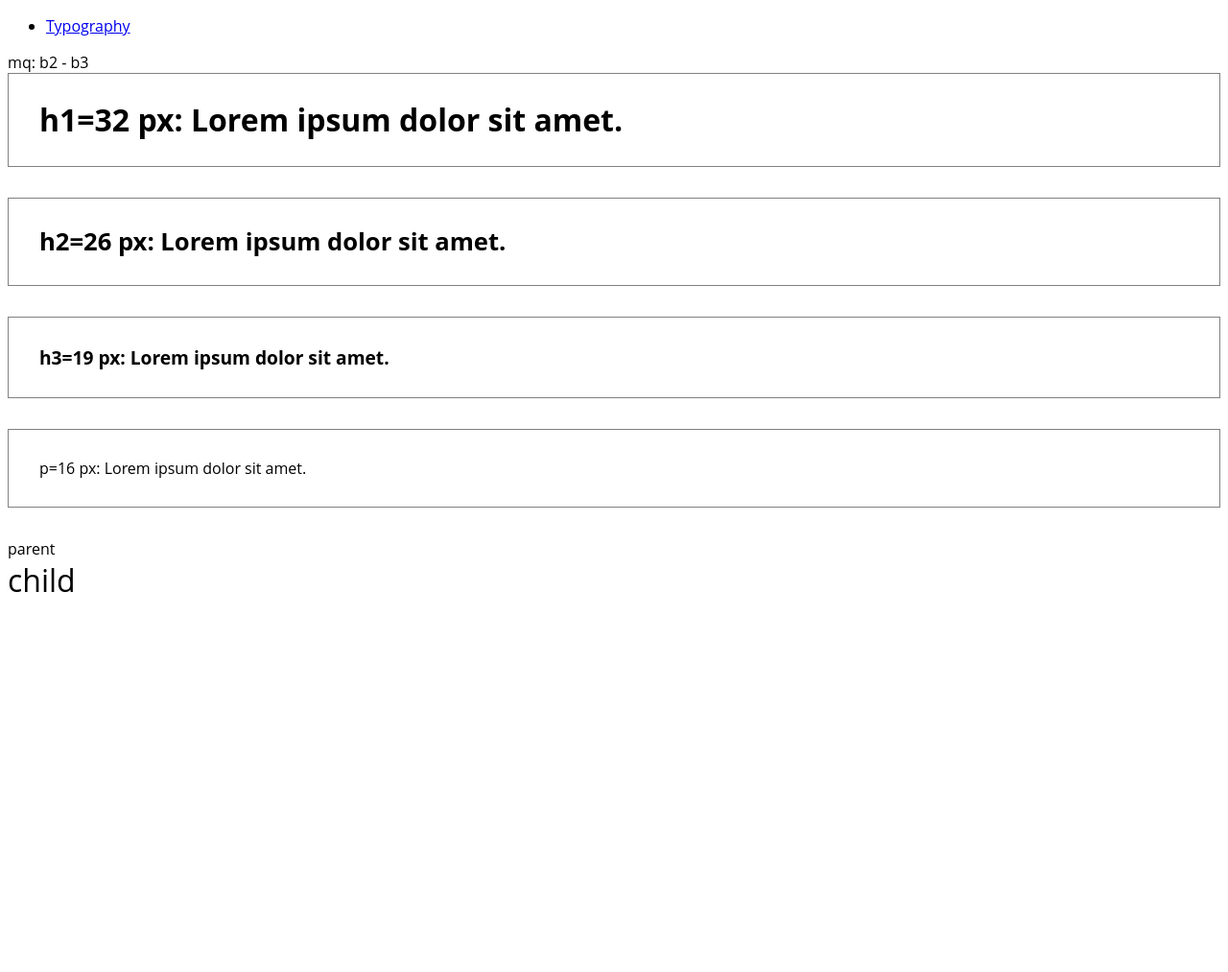
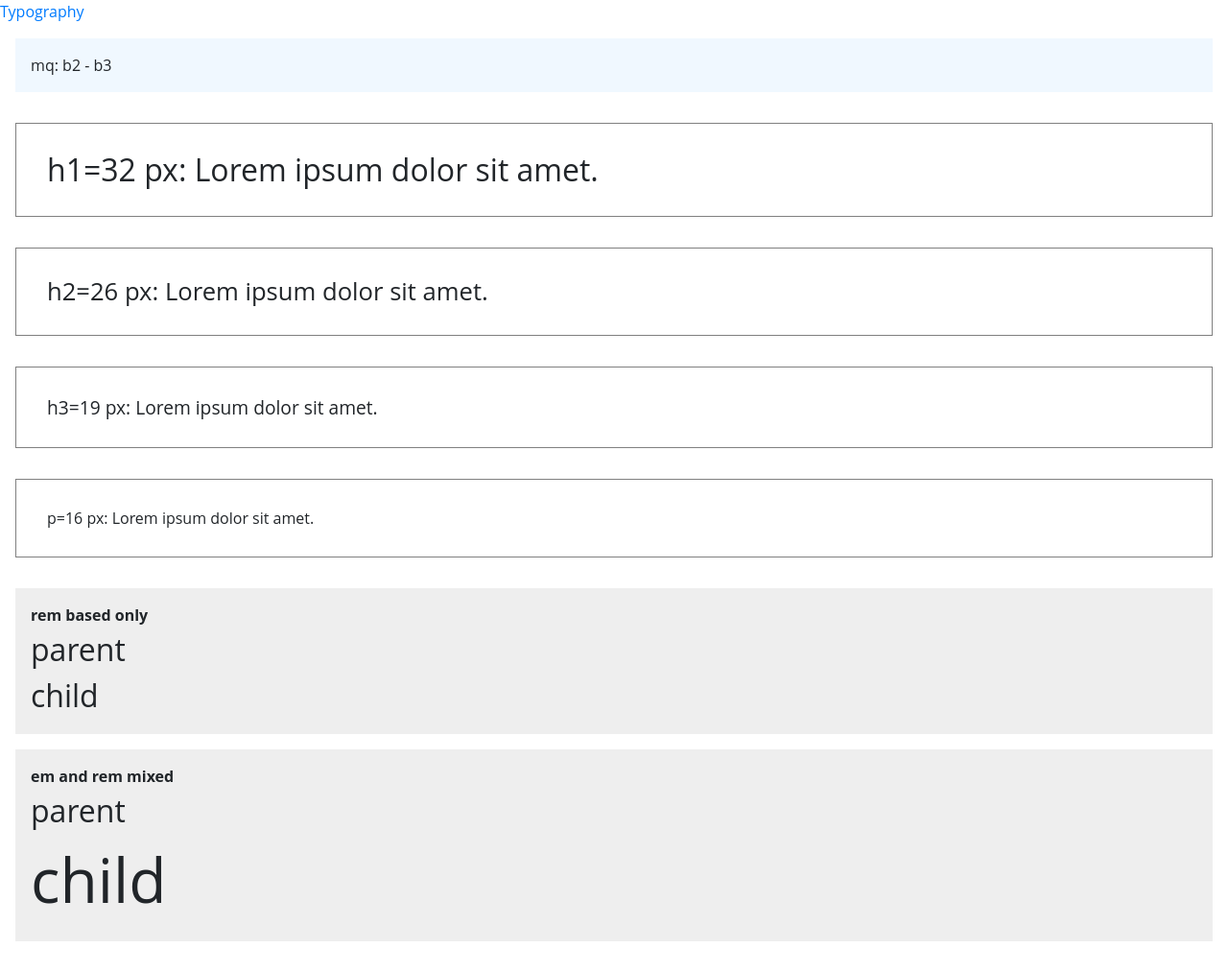
Before and after one commit to miss-emenems/Sandbox, a PHP site: page /typography.php in a window 1280 px wide. Shown: the whole page at 96% size. Before the commit the page ends 617 px from the top, so only its background shows below. Run offline with PHP 8.4, Linux system fonts and the light colour scheme.

Commit message:
font sizes em/rem test with bootstrap

```diff
--- a/css/style.css
+++ b/css/style.css
@@ -1,5 +1,10 @@
 body {
   font-family: "Open Sans", Sans-Serif, Helvetica; }
+
+.mq-info {
+  padding: 1rem;
+  background-color: aliceblue;
+  margin-bottom: 2rem; }
 
 @media (max-width: 46.24em) {
   .mq-info span:after {
@@ -13,6 +18,9 @@ body {
 @media (min-width: 81.25em) {
   .mq-info span:after {
     content: '> b3'; } }
+
+.test-body {
+  padding: 1rem; }
 
 @media (max-width: 46.24em) {
   html {
@@ -49,9 +57,19 @@ h1, h2, h3, p {
   border: 1px solid grey;
   margin-bottom: 2rem; }
 
-.parent {
-  font-size: 1rem; }
-  .parent .child {
+.scale {
+  margin-bottom: 1em;
+  background: #eee;
+  padding: 1em; }
+
+.rem .parent {
+  font-size: 2rem; }
+  .rem .parent .child {
+    font-size: 2rem; }
+
+.em .parent {
+  font-size: 2rem; }
+  .em .parent .child {
     font-size: 2em; }
 
 /*# sourceMappingURL=style.css.map */
--- a/head.php
+++ b/head.php
@@ -3,6 +3,7 @@
 <head>
     <meta charset="utf-8" />
     <meta name="viewport" content="width=device-width, initial-scale=1.0" />
+    <link rel="stylesheet" href="https://maxcdn.bootstrapcdn.com/bootstrap/4.0.0-beta/css/bootstrap.min.css" integrity="sha384-/Y6pD6FV/Vv2HJnA6t+vslU6fwYXjCFtcEpHbNJ0lyAFsXTsjBbfaDjzALeQsN6M" crossorigin="anonymous">
     <link rel="stylesheet" href="css/style.css">
     <script src="js/jquery-1.11.3.min.js"></script>
     <script src="js/scripts.js"></script>
--- a/scss/_base.scss
+++ b/scss/_base.scss
@@ -1,5 +1,10 @@
 body {
   font-family: "Open Sans", Sans-Serif, Helvetica;
+}
+.mq-info {
+  padding: 1rem;
+  background-color: aliceblue;
+  margin-bottom: 2rem;
 }
 .mq-info span:after {
   @include mq($until: b1) {
@@ -15,3 +20,7 @@ body {
     content: '> b3';
   }
 }
+
+.test-body {
+  padding: 1rem;
+}
--- a/scss/_testTypography.scss
+++ b/scss/_testTypography.scss
@@ -32,10 +32,25 @@ h1, h2, h3, p {
   margin-bottom: 2rem;
 }
 
-
-.parent {
-  font-size: 1rem;
-  .child {
-    font-size: 2em;
+.scale {
+  margin-bottom: 1em;
+  background:  #eee;
+  padding: 1em;
+}
+.rem {
+  .parent {
+    font-size: 2rem;
+    .child {
+      font-size: 2rem;
+    }
   }
 }
+
+.em {
+  .parent {
+    font-size: 2rem;
+    .child {
+      font-size: 2em;
+    }
+  }
+}
--- a/typography.php
+++ b/typography.php
@@ -2,6 +2,7 @@
 <body>
 <?php require_once "nav.php" ?>
 
+<div class="test-body">
 
     <div class="mq-info"><span>mq: </span></div>
 
@@ -10,7 +11,8 @@
     <div class="box"><h3>h3=<span class="font-size-h3">test</span> px: Lorem ipsum dolor sit amet.</h3></div>
     <div class="box"><p>p=<span class="font-size-p">test</span> px: Lorem ipsum dolor sit amet.</p></div>
 
-<div class="scale">
+    <div class="scale rem">
+        <b>rem based only</b>
         <div class="parent">
             parent
             <div class="child">
@@ -18,6 +20,16 @@
             </div>
         </div>
     </div>
+    <div class="scale em">
+        <b>em and rem mixed</b>
+        <div class="parent">
+            parent
+            <div class="child">
+                child
+            </div>
+        </div>
+    </div>
+</div>
 
 </body>
 </html>
```
Also changed, not shown: 1 other file. Lines whose indentation alone changed are shown as unchanged.
